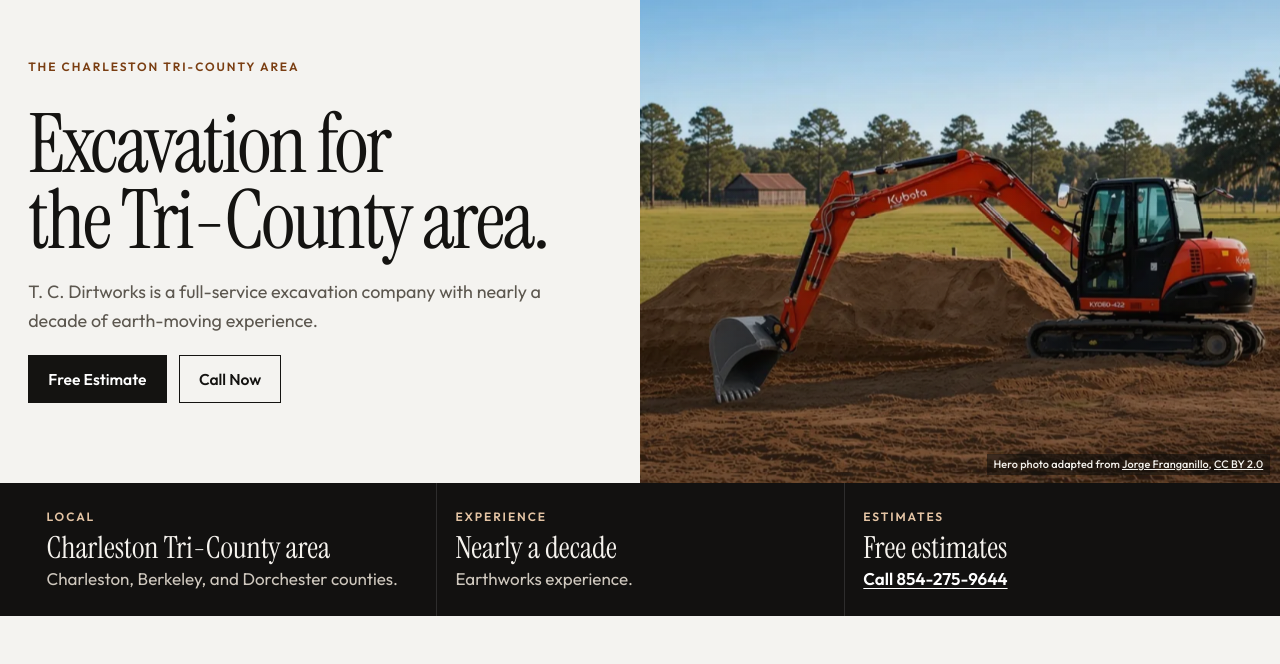
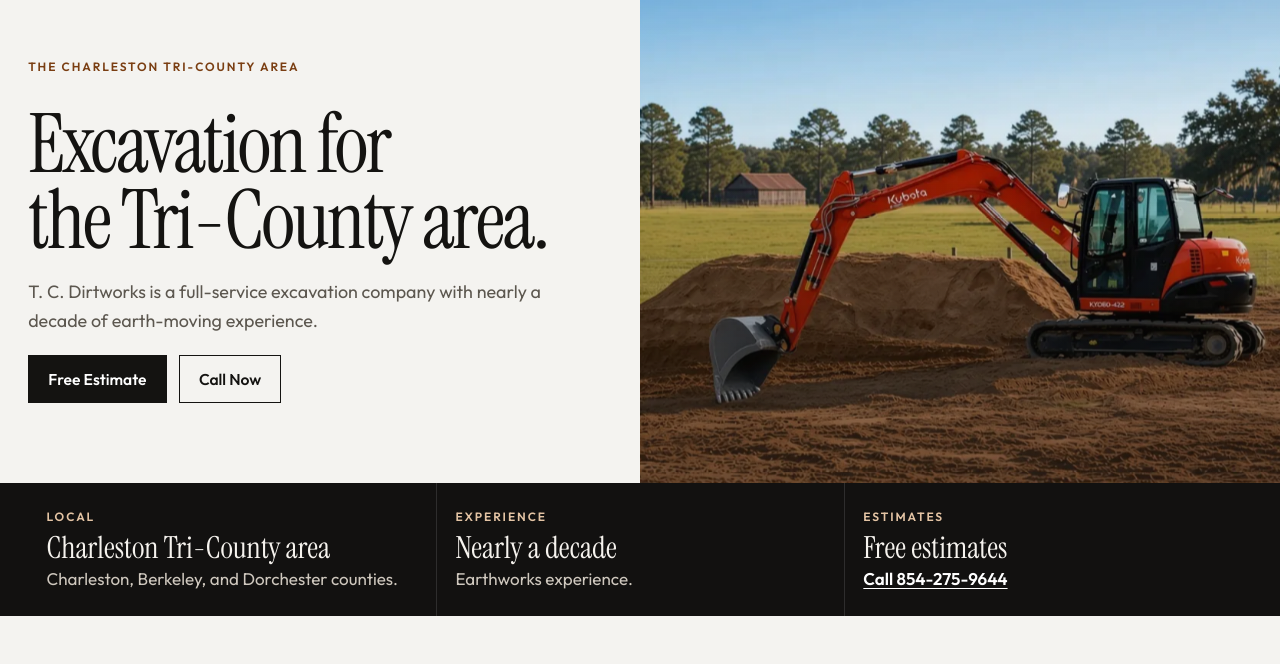
Before and after one commit to Koffeekinggamer/tc-dirtworks-site, a plain HTML site: page index.html in a window 1280 px wide. Shown: the part 123-787 px from the top of the page. Drawn offline with Linux system fonts and the light colour scheme.

Commit message:
Remove the hero photo credit caption.
The visible Franganillo line and its styles are gone. The photo, crop, and overlay stay as they are.

Co-authored-by: Koffeekinggamer <Koffeekinggamer@users.noreply.github.com>

```diff
--- a/css/styles.css
+++ b/css/styles.css
@@ -528,35 +528,6 @@ html.is-compact .logo {
   text-transform: uppercase;
 }
 
-.hero-credit {
-  position: absolute;
-  z-index: 2;
-  right: 0.65rem;
-  bottom: 0.55rem;
-  margin: 0;
-  max-width: calc(100% - 1.3rem);
-  padding: 0.18rem 0.4rem;
-  background: rgba(12, 11, 10, 0.55);
-  color: #f3f1ec;
-  font-size: 0.68rem;
-  font-weight: 500;
-  letter-spacing: 0.01em;
-  line-height: 1.35;
-}
-
-.hero-credit a {
-  color: inherit;
-  text-underline-offset: 0.12em;
-}
-
-@media (max-width: 760px) {
-  .hero-credit {
-    top: 0.55rem;
-    right: 0.55rem;
-    bottom: auto;
-  }
-}
-
 .hero-figure::after {
   content: "";
   position: absolute;
--- a/index.html
+++ b/index.html
@@ -28,7 +28,7 @@
   <link rel="apple-touch-icon" href="images/apple-touch-icon.png">
   <link rel="preload" href="fonts/instrument-serif-latin.woff2" as="font" type="font/woff2" crossorigin>
   <link rel="preload" as="image" type="image/webp" fetchpriority="high" imagesrcset="images/hero/kubota-rural-1280.webp 1280w, images/hero/kubota-rural-1600.webp 1600w, images/hero/kubota-rural-2560.webp 2560w" imagesizes="(min-width: 960px) 50vw, 100vw">
-  <link rel="stylesheet" href="css/styles.css?v=20261114k">
+  <link rel="stylesheet" href="css/styles.css?v=20261114l">
   <script>document.documentElement.classList.add("js");</script>
   <script type="application/ld+json">
   {
@@ -128,7 +128,6 @@
             <img class="hero-photo" src="images/hero/kubota-rural-1600.jpg" srcset="images/hero/kubota-rural-1280.jpg 1280w, images/hero/kubota-rural-1600.jpg 1600w, images/hero/kubota-rural-2560.jpg 2560w" sizes="(min-width: 960px) 50vw, 100vw" width="1600" height="900" alt="Orange Kubota compact excavator beside a dirt pile in a rural field. Adapted from a photo by Jorge Franganillo, not a T. C. Dirtworks job." fetchpriority="high" decoding="async">
           </picture>
         </div>
-        <p class="hero-credit">Hero photo adapted from <a href="https://commons.wikimedia.org/wiki/File:Miniexcavadora_Kubota_KX080-4%CE%B12_(49505299366).jpg" rel="noopener noreferrer">Jorge Franganillo</a>, <a href="https://creativecommons.org/licenses/by/2.0/" rel="noopener noreferrer">CC BY 2.0</a></p>
       </figure>
     </section>
 
```
Also changed, not shown: 404.html (+1 -1 lines).
